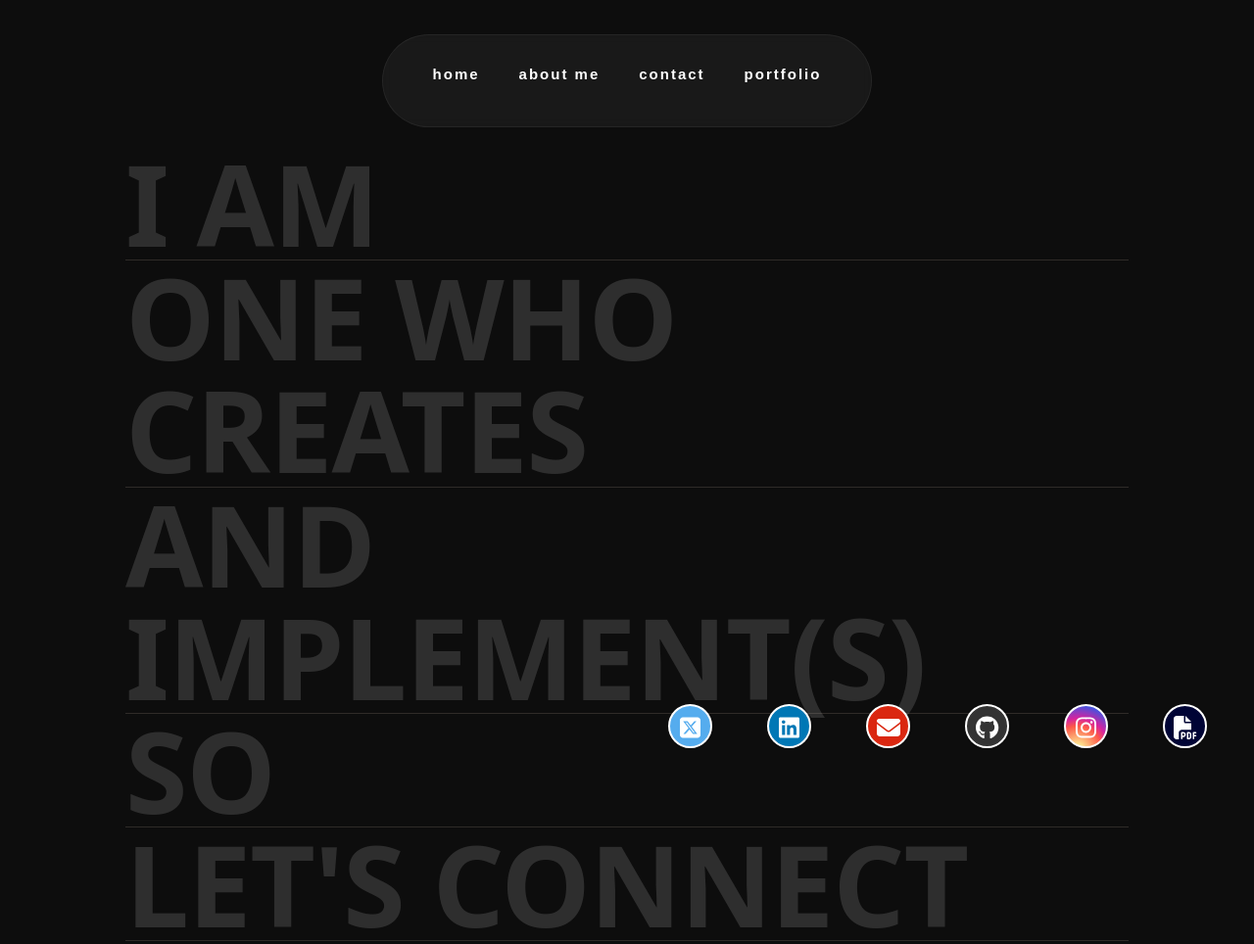
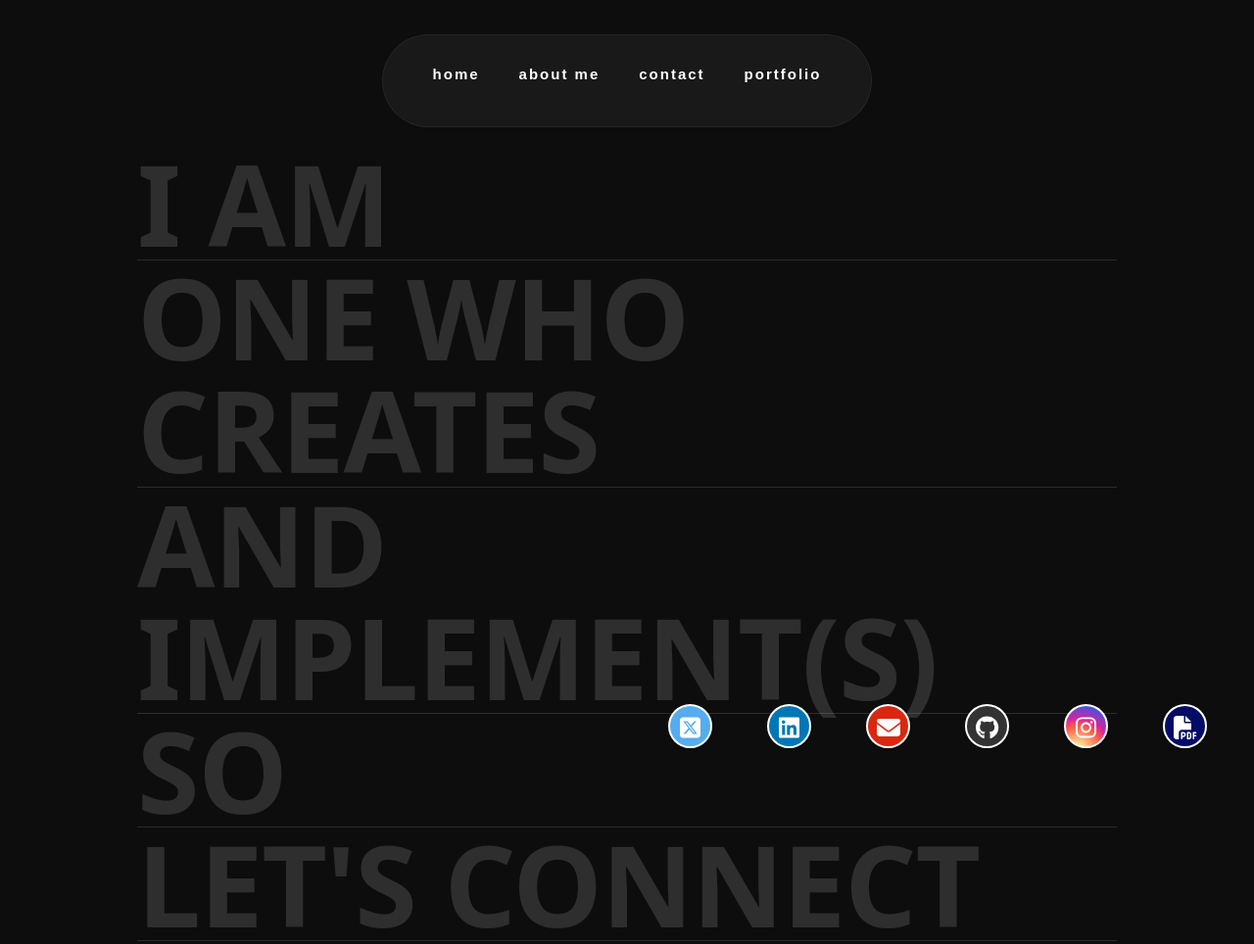
Before and after one commit to SimonYoseph/SimonYosephPortfolio, a React app: page /homepage in a window 1280 px wide. Shown: the whole page at 98% size. Built offline with nearby package versions, Linux system fonts and the light colour scheme.

Commit message:
fixed some bugs with alignment in each tab

```diff
--- a/package.json
+++ b/package.json
@@ -14,6 +14,7 @@
     "@testing-library/user-event": "^13.5.0",
     "@vercel/analytics": "^1.1.2",
     "babel-plugin-macros": "^3.1.0",
+    "bootstrap": "^5.3.2",
     "emailjs-com": "^3.2.0",
     "gsap": "^3.12.5",
     "locomotive-scroll": "^4.1.4",
--- a/src/components/App.js
+++ b/src/components/App.js
@@ -1,4 +1,5 @@
 import React, { useEffect, useState } from 'react';
+import 'bootstrap/dist/css/bootstrap.min.css';
 import { BrowserRouter as Router, Link, Route, Switch } from 'react-router-dom';
 import { faSquareXTwitter, faLinkedin, faGithub,faInstagram } from '@fortawesome/free-brands-svg-icons';
 import { faEnvelope, faFilePdf } from '@fortawesome/free-solid-svg-icons';
--- a/src/styles/AboutMe.css
+++ b/src/styles/AboutMe.css
@@ -107,8 +107,3 @@ a {
   justify-content: center;
   align-items: center;
 }
-@media only screen and (max-width: 768px) {
-  body {
-    font-size: 14px;
-  }
-}
--- a/src/styles/App.css
+++ b/src/styles/App.css
@@ -17,6 +17,7 @@ body {
 
 .text {
   font-size: 9vw;
+  font-weight: bold;
   letter-spacing: -.01em;
   line-height: 100%;
   margin: 0;
@@ -38,7 +39,7 @@ body {
 
 .text a{
   font-size: 8vw;
-  margin-top: -25px;
+  margin-top: -65px;
 }
 span {
   position: absolute;
@@ -139,6 +140,7 @@ nav {
 
 .socialMediaIcons ul li {
   margin: 0 12px; /* Adjust the spacing between icons */
+ color: #fff;
 }
 
 .socialMediaIcons ul li a {
@@ -175,13 +177,13 @@ nav {
   /* Instagram color */
 }
 .socialMediaIcons ul li:nth-child(6) a {
-  background: #000435
+  background: #040c65
   /* Resume color */
 }
 
 .socialMediaIcons ul li a:hover {
-  background-color: #fff; /* Change the background color on hover */
-  color: #333; /* Change the text color on hover */
+  background-color: #1d1b1b; /* Change the background color on hover */
+  color: #fff; /* Change the text color on hover */
   transform: rotate(360deg);
 }
 
@@ -210,9 +212,3 @@ footer {
   left: 0;
   right: 0;
 }
-
-@media only screen and (max-width: 768px) {
-  body {
-    font-size: 14px;
-  }
-}
--- a/src/styles/Contact.css
+++ b/src/styles/Contact.css
@@ -1,11 +1,12 @@
 .contact-header {
   text-transform: uppercase;
-  font-family: Sans-serif; /* Specify the font family */
+  font: Sans-serif; /* Specify the font family */
   text-align: center;
   letter-spacing: 5px;
   margin-bottom: 85px;
-  margin-top: -880px;
+  margin-top: -720px;
   font-size: 35px;
+  color: white;
 }
 
 .social {
@@ -14,6 +15,7 @@
   top: 50%;
   text-align: center;
   transform: translateY(-50%);
+  color: white;
 }
 
 .social .link {
@@ -61,11 +63,7 @@
 
 }
 
-@media only screen and (max-width: 768px) {
-  body {
-    font-size: 14px;
-  }
-}
+
 /* .social .link.twitter {
   background-color: #00ACEE;
   color: white;
--- a/src/styles/Portfolio.css
+++ b/src/styles/Portfolio.css
@@ -5,6 +5,7 @@
   letter-spacing: 5px;
   margin-right: 10px;
   margin-bottom: 85px;
+  font-size: 35px;
 }
 .page {
     color: white;
@@ -325,9 +326,3 @@
     text-decoration: underline;
     font-size: 20px;
   }
-
-  @media only screen and (max-width: 768px) {
-    body {
-      font-size: 14px;
-    }
-  }
--- a/src/styles/index.css
+++ b/src/styles/index.css
@@ -62,9 +62,3 @@ a {
   text-decoration: none;
   color: inherit;
 }
-
-@media only screen and (max-width: 768px) {
-  body {
-    font-size: 14px;
-  }
-}
```
Also changed, not shown: 3 other files.
